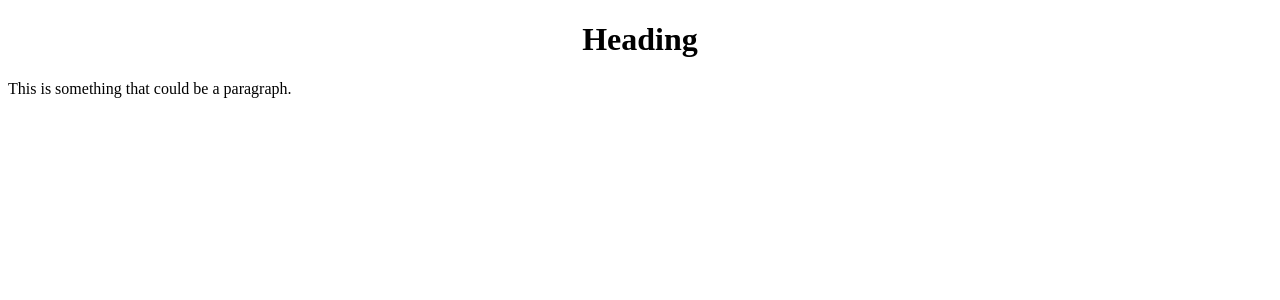
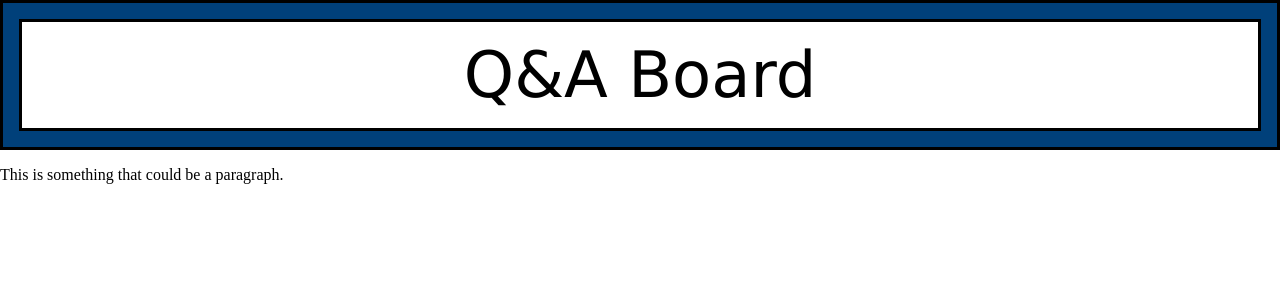
Before and after one commit to u1942789/WMGTSS_u1942789, a Flask app: page / in a window 1280 px wide. Shown: the top 300 px of the page. Run offline with Flask 2, Linux system fonts and the light colour scheme.

Commit message:
Updating CSS so that the title area resembles design.

```diff
--- a/static/styles/css_test.css
+++ b/static/styles/css_test.css
@@ -1,3 +1,21 @@
 header {
+}
+
+body {
+    margin: 0;
+}
+
+.heading_div {
+    font-family: "Verdana";
     text-align: center;
+    font-size: 64px;
+    border-style: solid;
+    background-color: #00407A;
 }
+
+.heading_paragraph {
+    margin: 16px;
+    border-style: solid;
+    background-color: #FFF;
+    padding: 16px;
+}
--- a/templates/html_test.html
+++ b/templates/html_test.html
@@ -1,14 +1,14 @@
 <!DOCTYPE html>
 <html>
 <head>
-    <link rel="icon" href="{{ url_for('static',filename='resources/test_logo.png') }}">
+    <link rel="icon" href="{{ url_for('static',filename='resources/wmg_logo.png') }}">
     <title>WMGTSS</title>
     <link rel="stylesheet" href="{{ url_for('static',filename='styles/css_test.css') }}">
 </head>
 <body>
-<header>
-    <h1>Heading</h1>
-</header>
+<div class="heading_div">
+    <p class="heading_paragraph">Q&A Board</p>
+</div>
 <p>This is something that could be a paragraph.</p>
 </body>
 </html>
```
Also changed, not shown: static/resources/university_of_warwick_logo.png (added), static/resources/wmg_logo.png (added).
